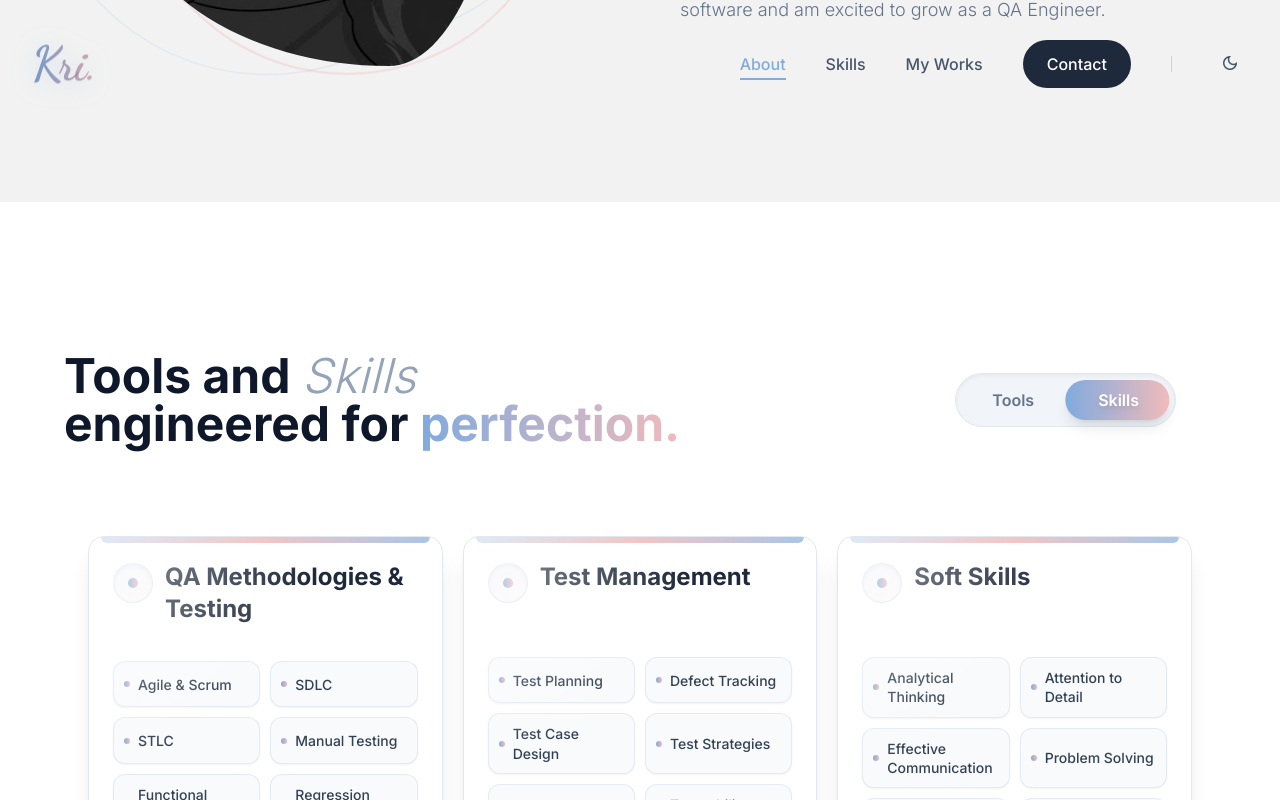
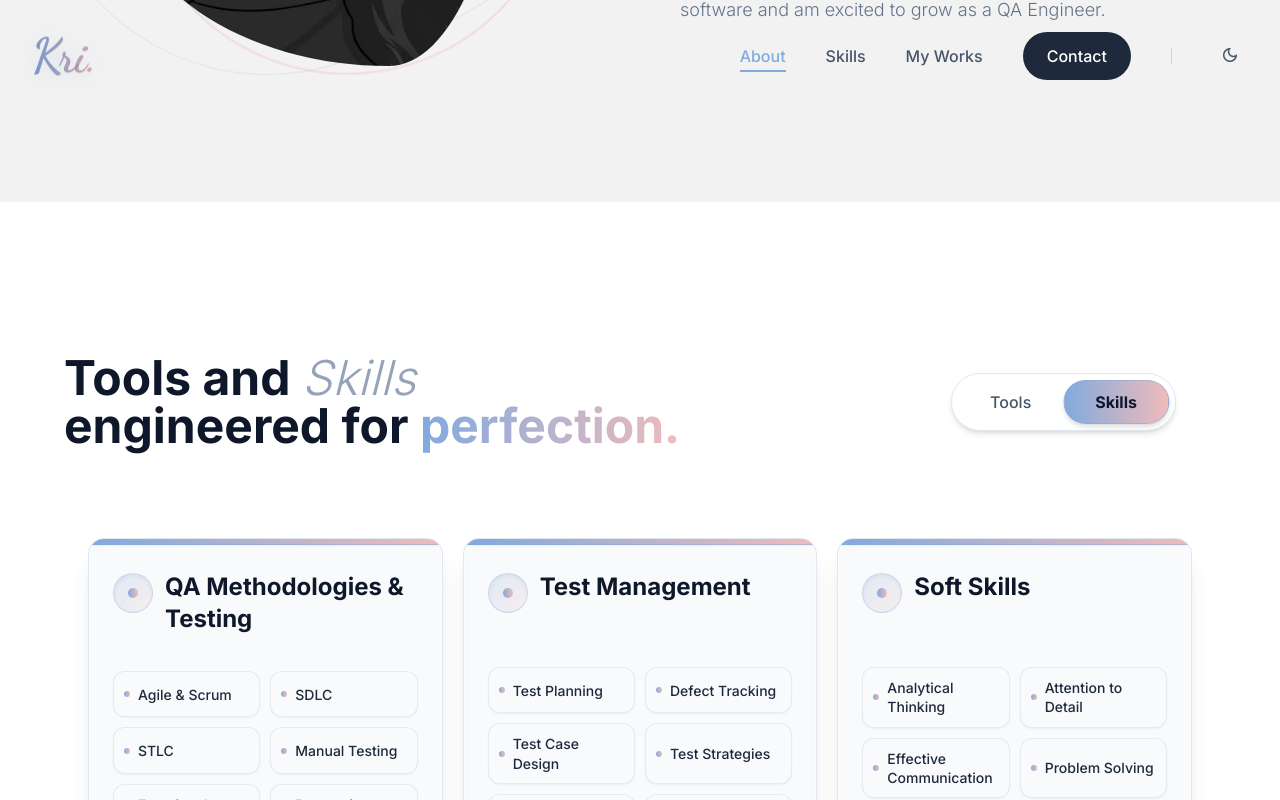
Before and after one commit to KritishaShrestha/Portfolio, a React (Vite) app: page / in a window 1280 px wide. Both pictures are taken after a click on the button "Skills". Shown: the part 1398-2198 px from the top of the page. Built offline with nearby package versions, Linux system fonts and the light colour scheme.

Commit message:
design changes

```diff
--- a/index.html
+++ b/index.html
@@ -1,5 +1,5 @@
 <!doctype html>
-<html lang="en">
+<html lang="en" class="snap-y snap-proximity scroll-smooth">
   <head>
     <meta charset="utf-8" />
     <meta name="viewport" content="width=device-width, initial-scale=1.0" />
--- a/src/components/About.tsx
+++ b/src/components/About.tsx
@@ -7,7 +7,7 @@ const About: React.FC = () => {
   return (
     <section
       id="about"
-      className="min-h-[100svh] flex items-center pt-16 sm:pt-24 pb-12 bg-[#f2f2f2] dark:bg-slate-900 transition-colors"
+      className="min-h-max md:min-h-[100svh] flex items-center pt-16 sm:pt-24 pb-12 bg-[#f2f2f2] dark:bg-slate-900 transition-colors"
     >
       <div className="max-w-7xl mx-auto w-full px-4 sm:px-6">
         <div className="grid md:grid-cols-2 gap-10 md:gap-20 items-center">
--- a/src/components/Contact.tsx
+++ b/src/components/Contact.tsx
@@ -119,7 +119,7 @@ const Contact: React.FC = () => {
   return (
     <section
       id="contact"
-      className="min-h-[100svh] py-16 sm:py-20 md:py-0 flex items-center bg-white dark:bg-slate-900/50 transition-colors"
+      className="min-h-max md:min-h-[100svh] py-16 sm:py-20 md:py-0 flex items-center bg-white dark:bg-slate-900/50 transition-colors"
     >
       <div className="max-w-5xl w-full mx-auto px-4 sm:px-5 md:px-6 mt-0 md:mt-14">
         <div className="rounded-[1.6rem] overflow-hidden border border-slate-200 dark:border-transparent shadow-[0_24px_70px_-38px_rgba(15,23,42,0.45)] dark:shadow-[0_28px_80px_-42px_rgba(96,165,250,0.16)] bg-white dark:bg-slate-900">
--- a/src/components/Navbar.tsx
+++ b/src/components/Navbar.tsx
@@ -44,15 +44,15 @@ const Navbar: React.FC<NavbarProps> = ({ isDarkMode, toggleDarkMode }) => {
 
   return (
     <nav
-      className={`fixed top-0 w-full z-50 transition-all duration-500 ${isScrolled ? "py-2 md:py-3" : "py-3 md:py-8"}`}
+      className={`fixed top-0 w-full z-50 transition-all duration-500 ${isScrolled ? "py-2 md:py-3" : "py-3 md:py-6"}`}
     >
       <div
-        className={`max-w-7xl mx-auto transition-all duration-500 ${isScrolled ? "max-w-[58rem]" : "max-w-7xl"}`}
+        className={`mx-auto transition-all duration-500 ${isScrolled ? "max-w-[58rem] w-[calc(100%-2rem)] md:w-full" : "max-w-7xl w-full"}`}
       >
         <div
           className={`
           relative flex items-center justify-between transition-all duration-500
-          ${isScrolled ? "px-4 sm:px-6 md:px-10 h-12 sm:h-14 md:h-[4.5rem] rounded-2xl md:rounded-[28px]" : "px-4 sm:px-6 md:px-8 h-12 sm:h-14 md:h-16 rounded-2xl md:rounded-[32px]"}
+          ${isScrolled ? "px-4 sm:px-6 md:px-10 h-12 sm:h-14 md:h-[4.5rem] rounded-full md:rounded-[28px]" : "px-4 sm:px-6 md:px-8 h-16 sm:h-16 md:h-16 rounded-2xl md:rounded-[32px]"}
           ${
             isScrolled
               ? "bg-white/80 dark:bg-slate-900/80 backdrop-blur-2xl shadow-xl shadow-slate-200/20 dark:shadow-black/20 border border-white/20 dark:border-slate-800"
--- a/src/components/Skills.tsx
+++ b/src/components/Skills.tsx
@@ -276,7 +276,7 @@ const Skills: React.FC = () => {
   return (
     <section
       id="skills"
-      className="min-h-[100svh] flex flex-col justify-center py-8 sm:py-12 px-4 md:px-6 bg-white dark:bg-slate-900/50 transition-colors relative overflow-hidden select-none"
+      className="min-h-0 md:min-h-[100svh] flex flex-col justify-center py-16 sm:py-12 px-4 md:px-6 bg-white dark:bg-slate-900/50 transition-colors relative overflow-hidden select-none"
     >
       <div className="max-w-7xl mx-auto w-full mt-6 sm:mt-16 md:mt-16 mb-4 sm:mb-6 flex-shrink-0 z-20 relative px-4 sm:px-6 md:px-10">
         <div className="relative flex flex-col items-center justify-center">
@@ -294,30 +294,30 @@ const Skills: React.FC = () => {
 
           {/* Toggle Switch */}
           <div className="mt-4 md:mt-0 md:absolute md:right-10 md:top-1/2 md:-translate-y-1/2">
-            <div className="relative flex items-center p-1 bg-slate-100 dark:bg-slate-800/80 rounded-full border border-slate-200 dark:border-slate-700/50 shadow-inner scale-85 sm:scale-95 md:scale-100 origin-right">
+            <div className="relative flex items-center p-1.5 bg-white shadow-md dark:bg-slate-800/80 rounded-full border border-slate-200 dark:border-slate-700/50 dark:shadow-inner scale-85 sm:scale-95 md:scale-100 origin-right">
               <button
                 onClick={() => setActiveTab("tools")}
-                className={`relative z-10 px-6 sm:px-8 py-2.5 rounded-full text-sm sm:text-base font-semibold transition-all duration-300 ${
+                className={`relative z-10 px-6 sm:px-8 py-2.5 rounded-full text-sm sm:text-base font-bold transition-all duration-300 ${
                   activeTab === "tools"
-                    ? "text-white drop-shadow-md"
-                    : "text-slate-500 dark:text-slate-400 hover:text-slate-800 dark:hover:text-slate-200"
+                    ? "text-slate-900 dark:text-white dark:drop-shadow-sm"
+                    : "text-slate-600 dark:text-slate-400 hover:text-slate-900 dark:hover:text-slate-200 font-medium"
                 }`}
               >
                 Tools
               </button>
               <button
                 onClick={() => setActiveTab("skills")}
-                className={`relative z-10 px-6 sm:px-8 py-2.5 rounded-full text-sm sm:text-base font-semibold transition-all duration-300 ${
+                className={`relative z-10 px-6 sm:px-8 py-2.5 rounded-full text-sm sm:text-base font-bold transition-all duration-300 ${
                   activeTab === "skills"
-                    ? "text-white drop-shadow-md"
-                    : "text-slate-500 dark:text-slate-400 hover:text-slate-800 dark:hover:text-slate-200"
+                    ? "text-slate-900 dark:text-white dark:drop-shadow-sm"
+                    : "text-slate-600 dark:text-slate-400 hover:text-slate-900 dark:hover:text-slate-200 font-medium"
                 }`}
               >
                 Skills
               </button>
               {/* Sliding background pill */}
               <div
-                className="absolute top-1.5 bottom-1.5 w-[calc(50%-6px)] bg-gradient-to-r from-primary to-accent rounded-full transition-transform duration-500 shadow-lg"
+                className="absolute top-1.5 bottom-1.5 w-[calc(50%-6px)] bg-gradient-to-r from-primary to-accent border border-primary/50 dark:border-transparent rounded-full transition-transform duration-500 shadow-md"
                 style={{
                   transform:
                     activeTab === "tools"
@@ -337,8 +337,8 @@ const Skills: React.FC = () => {
         <div
           className={`col-start-1 row-start-1 w-full transition-all duration-700 ease-out flex flex-col items-center justify-center ${
             activeTab === "tools"
-              ? "opacity-100 z-10 translate-y-0 pointer-events-auto"
-              : "opacity-0 -z-10 translate-y-8 pointer-events-none"
+              ? "opacity-100 z-10 translate-y-0 pointer-events-auto relative"
+              : "opacity-0 -z-10 translate-y-8 pointer-events-none absolute inset-x-0"
           }`}
         >
           <div className="w-full flex items-end justify-center">
@@ -435,15 +435,15 @@ const Skills: React.FC = () => {
         <div
           className={`col-start-1 row-start-1 w-full transition-all duration-700 ease-out px-4 sm:px-6 pt-0 pb-4 ${
             activeTab === "skills"
-              ? "opacity-100 z-10 translate-y-0 pointer-events-auto"
-              : "opacity-0 -z-10 translate-y-8 pointer-events-none"
+              ? "opacity-100 z-10 translate-y-0 pointer-events-auto relative"
+              : "opacity-0 -z-10 translate-y-8 pointer-events-none absolute inset-x-0"
           }`}
         >
           <div className="grid grid-cols-1 md:grid-cols-2 lg:grid-cols-3 gap-4 sm:gap-5 max-w-6xl mx-auto w-full items-stretch">
             {professionalSkills.map((category, idx) => (
               <div
                 key={idx}
-                className={`relative overflow-hidden h-full min-h-[21rem] sm:min-h-[22.5rem] flex flex-col p-5 sm:p-6 rounded-2xl border border-slate-200 dark:border-slate-700/80 bg-white shadow-xl dark:bg-slate-900 shadow-[0_12px_30px_-18px_rgba(15,23,42,0.45)] dark:shadow-[0_16px_34px_-20px_rgba(0,0,0,0.8)] transition-all duration-500 group hover:-translate-y-px hover:shadow-[0_20px_36px_-20px_rgba(15,23,42,0.5)] ${
+                className={`relative overflow-hidden h-full min-h-[16rem] sm:min-h-[22.5rem] flex flex-col p-5 sm:p-6 rounded-2xl border border-slate-200 dark:border-slate-700/80 bg-slate-50 shadow-xl dark:bg-slate-900 shadow-[0_12px_30px_-18px_rgba(15,23,42,0.45)] dark:shadow-[0_16px_34px_-20px_rgba(0,0,0,0.8)] transition-all duration-500 group hover:-translate-y-px hover:shadow-[0_20px_36px_-20px_rgba(15,23,42,0.5)] ${
                   activeTab === "skills"
                     ? "opacity-100 translate-y-0"
                     : "opacity-0 translate-y-3"
@@ -453,15 +453,15 @@ const Skills: React.FC = () => {
                     activeTab === "skills" ? `${idx * 70}ms` : "0ms",
                 }}
               >
-                <div className="absolute inset-0 rounded-2xl border border-white/40 dark:border-white/10 pointer-events-none" />
-                <div className="absolute inset-0 rounded-2xl bg-[radial-gradient(circle_at_top_left,rgba(255,255,255,0.55),transparent_45%)] dark:bg-[radial-gradient(circle_at_top_left,rgba(255,255,255,0.07),transparent_45%)] pointer-events-none" />
-                <div className="absolute inset-x-3 top-0 h-1.5 rounded-b-full bg-gradient-to-r from-primary/30 via-accent to-primary/80 opacity-85" />
-                <div className="flex items-start gap-3 mb-8">
-                  <div className="mt-0.5 w-8 h-8 sm:w-10 sm:h-10 rounded-full bg-gradient-to-br from-primary/10 to-accent/10 flex items-center justify-center border border-primary/20 shadow-inner group-hover:scale-110 transition-transform duration-500 flex-shrink-0">
+                <div className="absolute inset-0 rounded-2xl border border-white/60 dark:border-white/10 pointer-events-none" />
+                <div className="absolute inset-0 rounded-2xl bg-transparent dark:bg-[radial-gradient(circle_at_top_left,rgba(255,255,255,0.07),transparent_45%)] pointer-events-none" />
+                <div className="absolute inset-x-0 top-0 h-1.5 bg-gradient-to-r from-primary to-accent border-b border-primary/50 dark:border-transparent shadow-sm" />
+                <div className="flex items-start gap-3 mt-2 mb-8">
+                  <div className="mt-0.5 w-8 h-8 sm:w-10 sm:h-10 rounded-full bg-gradient-to-br from-primary/20 to-accent/20 flex items-center justify-center border border-primary/30 shadow-inner group-hover:scale-110 transition-transform duration-500 flex-shrink-0">
                     <span className="w-2 h-2 sm:w-2.5 sm:h-2.5 rounded-full bg-gradient-to-r from-primary to-accent shadow-[0_0_10px_rgba(var(--primary),0.5)] group-hover:animate-pulse" />
                   </div>
                   <div className="min-w-0 min-h-[3.25rem] sm:min-h-[3.75rem] flex items-start">
-                    <h3 className="text-lg sm:text-xl md:text-2xl font-bold text-slate-800 dark:text-slate-100 group-hover:bg-gradient-to-r group-hover:from-primary group-hover:to-accent group-hover:bg-clip-text group-hover:text-transparent transition-all duration-300 leading-tight">
+                    <h3 className="text-lg sm:text-xl md:text-2xl font-bold text-slate-900 dark:text-slate-100 group-hover:bg-gradient-to-r group-hover:from-primary group-hover:to-accent group-hover:bg-clip-text group-hover:text-transparent transition-all duration-300 leading-tight">
                       {category.category}
                     </h3>
                   </div>
@@ -470,7 +470,7 @@ const Skills: React.FC = () => {
                   {category.skills.map((skill, skillIdx) => (
                     <li
                       key={skillIdx}
-                      className="min-h-[2.6rem] sm:min-h-[2.9rem] flex items-center gap-2 px-2 py-2 sm:px-2.5 sm:py-2.5 text-xs sm:text-sm font-medium rounded-lg sm:rounded-xl bg-slate-50 dark:bg-slate-900/50 text-slate-700 dark:text-slate-300 border border-slate-200/80 dark:border-slate-700/80 hover:bg-gradient-to-r hover:from-primary hover:to-accent hover:text-white dark:hover:text-white hover:border-transparent transition-all duration-300 cursor-default shadow-sm hover:shadow-sm hover:-translate-y-px"
+                      className="min-h-[2.6rem] sm:min-h-[2.9rem] flex items-center gap-2 px-2 py-2 sm:px-2.5 sm:py-2.5 text-xs sm:text-sm font-medium rounded-lg sm:rounded-xl bg-slate-50 dark:bg-slate-900 text-slate-800 dark:text-slate-200 border border-slate-200/80 dark:border-slate-700/80 hover:bg-gradient-to-r hover:from-primary hover:to-accent hover:text-slate-900 dark:hover:text-white dark:hover:drop-shadow-sm hover:font-bold hover:border-primary/50 dark:hover:border-transparent transition-all duration-300 cursor-default shadow-sm hover:shadow-md hover:-translate-y-px"
                     >
                       <span className="w-1.5 h-1.5 rounded-full bg-gradient-to-r from-primary to-accent flex-shrink-0" />
                       <span className="leading-snug text-left">{skill}</span>
--- a/src/pages/Home.tsx
+++ b/src/pages/Home.tsx
@@ -31,11 +31,11 @@ const Home: React.FC<HomeProps> = ({ isDarkMode, toggleDarkMode }) => {
   return (
     <main>
       <Navbar isDarkMode={isDarkMode} toggleDarkMode={toggleDarkMode} />
-      <Hero />
-      <About />
-      <Skills />
-      <MyWorks />
-      <Contact />
+      <div className="snap-start"><Hero /></div>
+      <div className="snap-start"><About /></div>
+      <div className="snap-start"><Skills /></div>
+      <div className="snap-start"><MyWorks /></div>
+      <div className="snap-start"><Contact /></div>
     </main>
   );
 };
```
Also changed, not shown: src/components/Projects.tsx (+4 -4 lines).
